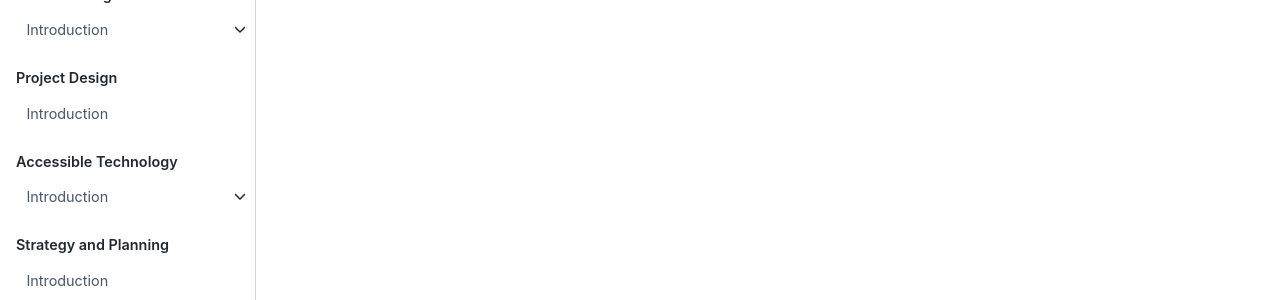
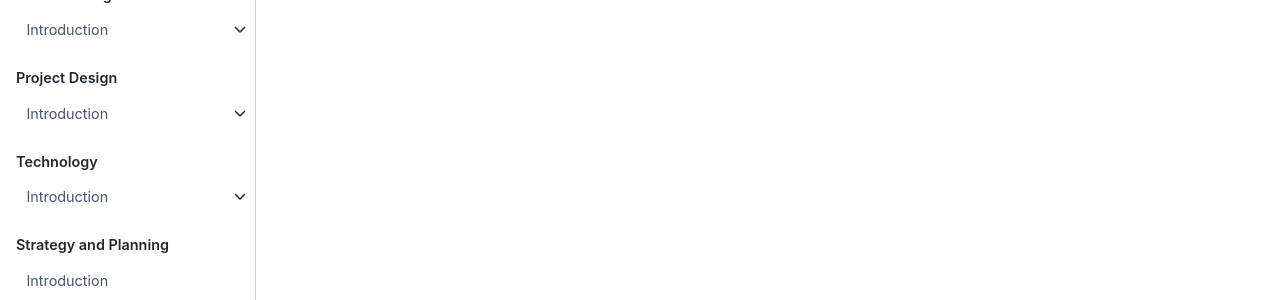
Before and after one commit to uwhackweek/hackweeks-as-a-service, a Jupyter Book: the page built from docs/bibliography.md, in a window 1280 px wide. Shown: the part 350-650 px from the top of the page. Built offline with Jupyter Book 1.0.4 settings and Sphinx 7.4.7 and the Sphinx Book theme 1.1.4, drawn with Linux system fonts in a browser that asks for light colours; pages that are not in the unit, such as notebooks, are missing from menus; part of the change alters nothing that is shown.

```diff
--- a/docs/_toc.yml
+++ b/docs/_toc.yml
@@ -8,12 +8,15 @@ parts:
   chapters:
     - file: tutorials/index
       sections:
-        - file: tutorials/tutorial-resources
-        - file: tutorials/tutorials
+        - file: tutorials/tutorial-design
+        - file: tutorials/tutorial-delivery
 - caption: Project Design
   chapters:
   - file: projects/index
-- caption: Accessible Technology
+    sections:
+      - file: projects/project-design.md
+      - file: projects/project-implementation.md
+- caption: Technology
   chapters:
     - file: technology/index
       sections:
```
